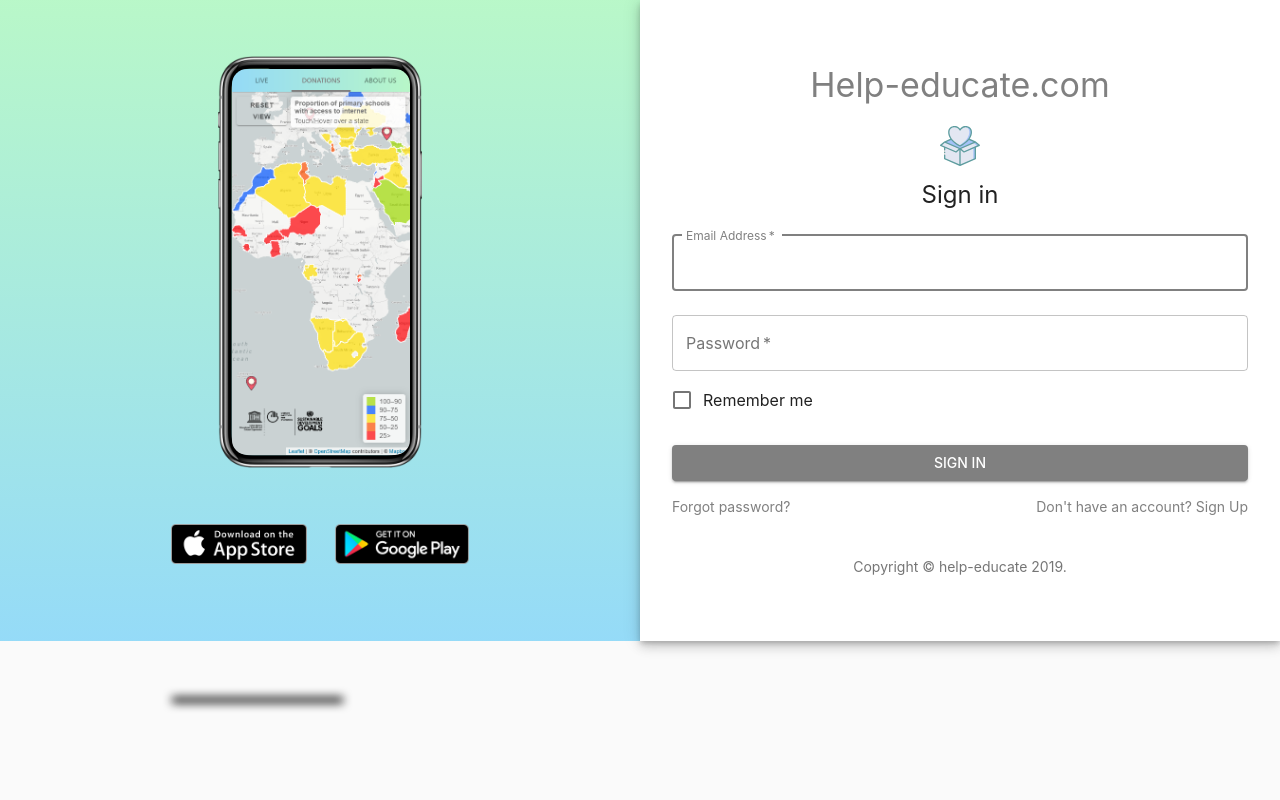
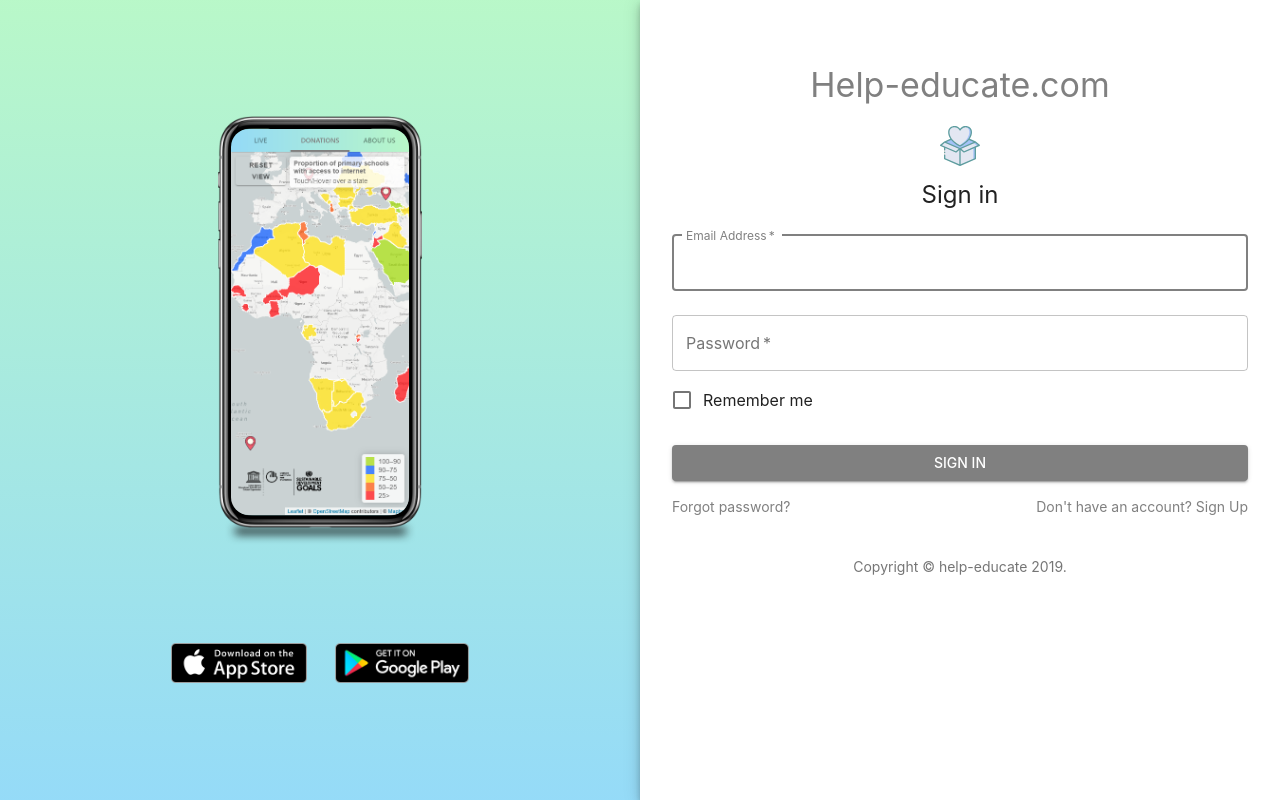
Before and after one commit to MarcoLeko/eduinsights, a React (Create React App) app in the folder web/: page / in a window 1280 px wide. Built offline with nearby package versions, Linux system fonts and the light colour scheme; no server answers.

Commit message:
last ui fix

```diff
--- a/web/src/components/auth/log-in.jsx
+++ b/web/src/components/auth/log-in.jsx
@@ -43,7 +43,7 @@
 function LogIn() {
     const classes = useStyles();
     return (
-        <Grid container component="main">
+        <Grid container component="main" style={{height: '100%'}}>
             <CssBaseline/>
             <Box component={Grid} item
                  container direction="column" justify="flex-start"
@@ -52,10 +52,8 @@
                  display={{xs: 'none !important', sm: 'flex !important', md: 'flex !important'}}>
                 <article className="article-panel">
                     <div className="login-image-panel">
-                        <div className="device-frame">
                             <div className="app-preview-content" style={{backgroundImage: `url(${AppPreview})`}}/>
-                        </div>
-                        <div className="device-frame-shadow" />
+                        <div className="device-frame-shadow"/>
                     </div>
                 </article>
                 <div className="app-store-panel">
--- a/web/src/components/auth/log-in.scss
+++ b/web/src/components/auth/log-in.scss
@@ -3,35 +3,30 @@
   background-repeat: no-repeat;
   background-size: cover;
   background-position: center;
-  border-radius: 15px;
+  border-radius: 18px;
   height: 386px;
   width: 178px;
+  margin: 13px;
 }
 
 .login-image-panel {
   align-self: center;
   background-image: url('../../assets/device-frame.png');
   background-repeat: no-repeat;
-  flex-basis: 412px;
   width: 204px;
-  -webkit-flex-basis:  412px;
-  -ms-flex-preferred-size: 412px;
   background-position: center;
   background-size: 204px 412px;
   height: 412px;
-}
-
-.device-frame {
   position: relative;
-  margin: 13px 118px;
 }
 
 .device-frame-shadow {
   width: 165px;
   box-shadow: 0px 0px 10px 3px #111;
   position: absolute;
-  bottom: 100px;
-  left: 175px;
+  top: 415px;
+  left: 20px;
+  content: '';
 }
 
 .article-panel {
@@ -40,9 +35,9 @@
   -webkit-flex-direction: row;
   -ms-flex-direction: row;
   flex-direction: row;
-  -webkit-box-flex: .75;
-  -webkit-flex-grow: .75;
-  -ms-flex-positive: .75;
+  -webkit-box-flex: .65;
+  -webkit-flex-grow: .65;
+  -ms-flex-positive: .65;
   flex-grow: .75;
   display: flex;
   -webkit-box-pack: center;
```
